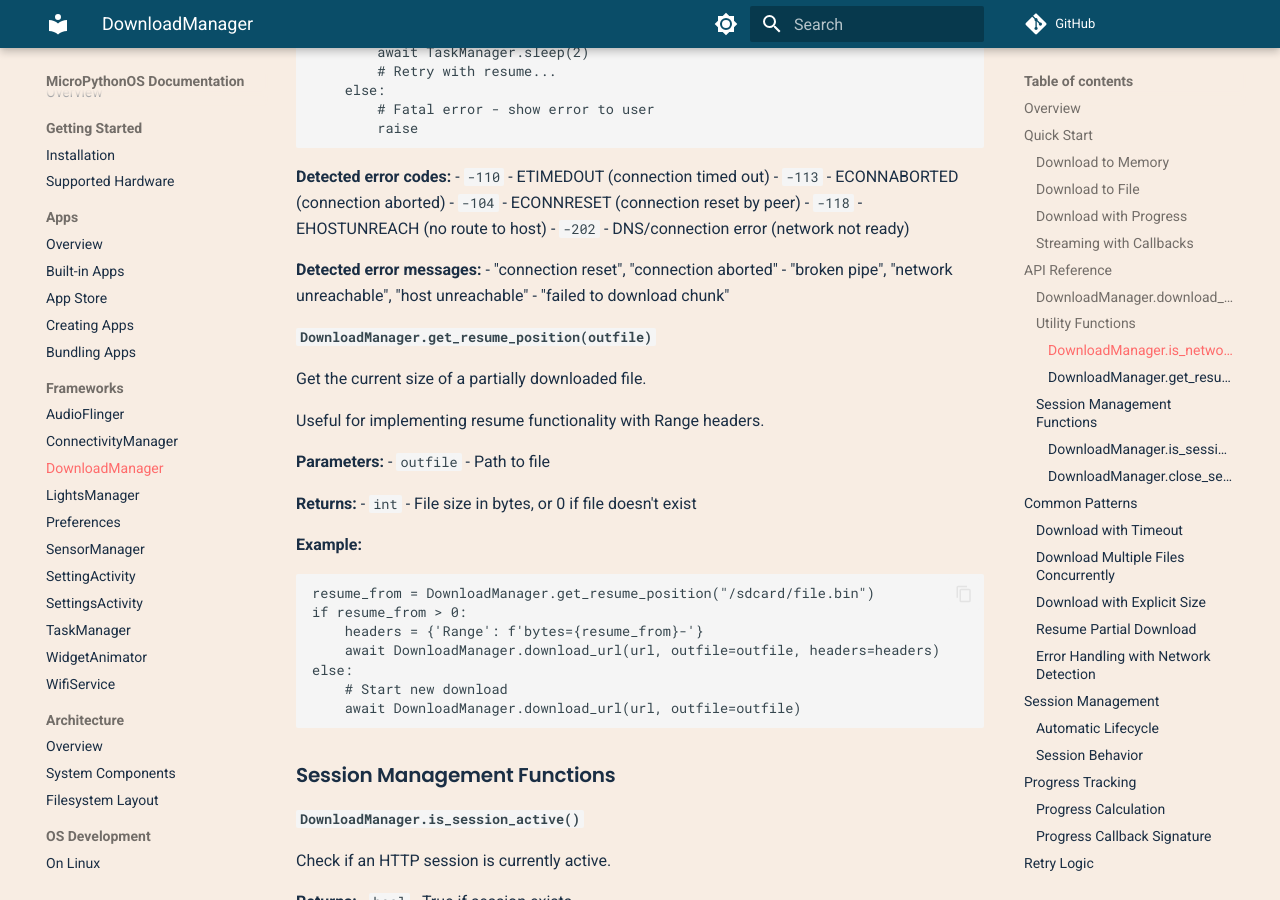
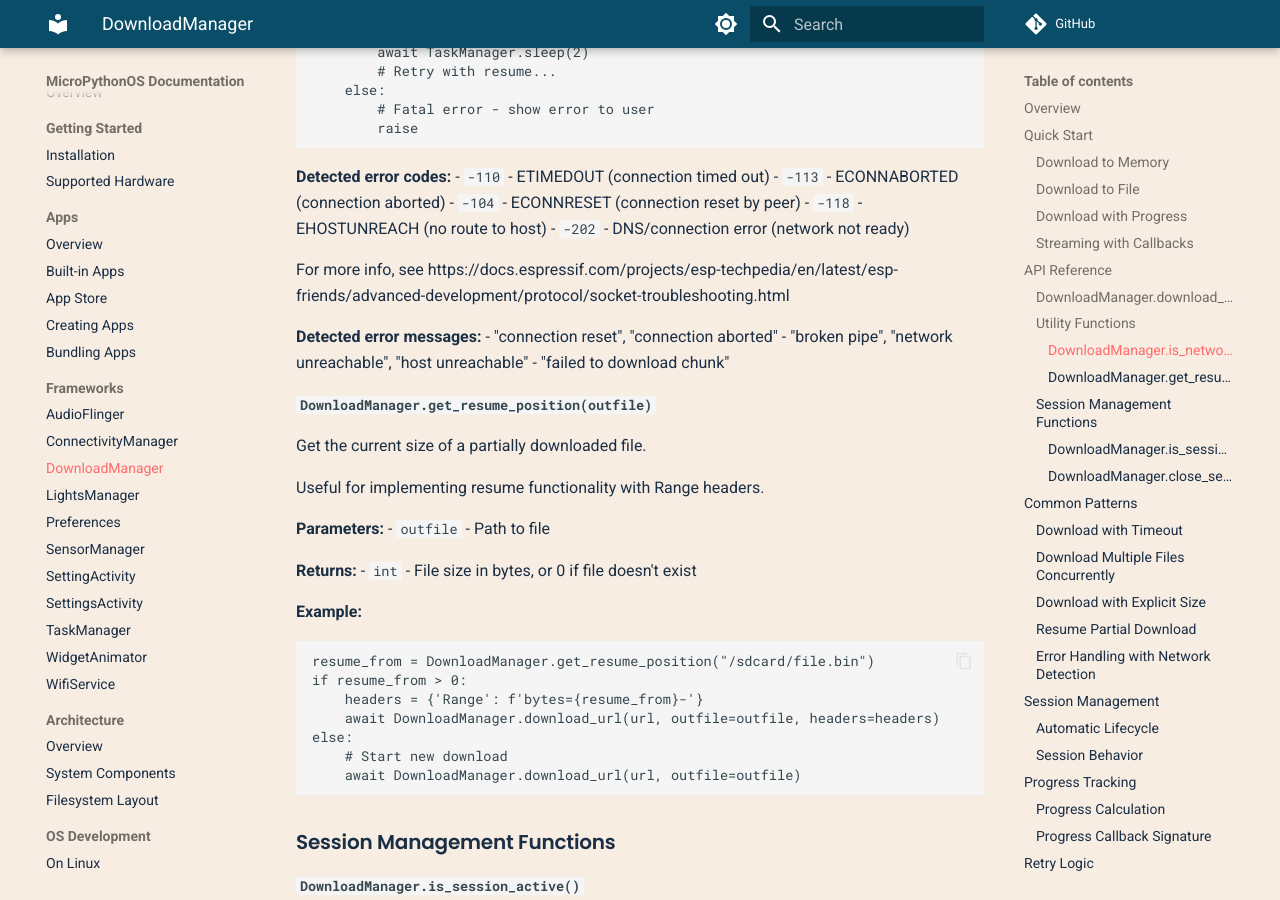
Before and after one commit to MicroPythonOS/docs, an MkDocs documentation site: the page built from docs/frameworks/download-manager.md, in a window 1280 px wide and 900 px high, scrolled down 4081 px. Built offline with MkDocs 1.6.1 and Material for MkDocs 9.7.7, drawn with Linux system fonts in a browser that asks for light colours; comment, search, counter and statistics services are not loaded.

Commit message:
Comments

```diff
--- a/docs/frameworks/download-manager.md
+++ b/docs/frameworks/download-manager.md
@@ -198,6 +198,8 @@ except Exception as e:
 - `-104` - ECONNRESET (connection reset by peer)
 - `-118` - EHOSTUNREACH (no route to host)
 - `-202` - DNS/connection error (network not ready)
+
+For more info, see https://docs.espressif.com/projects/esp-techpedia/en/latest/esp-friends/advanced-development/protocol/socket-troubleshooting.html
 
 **Detected error messages:**
 - "connection reset", "connection aborted"
```
